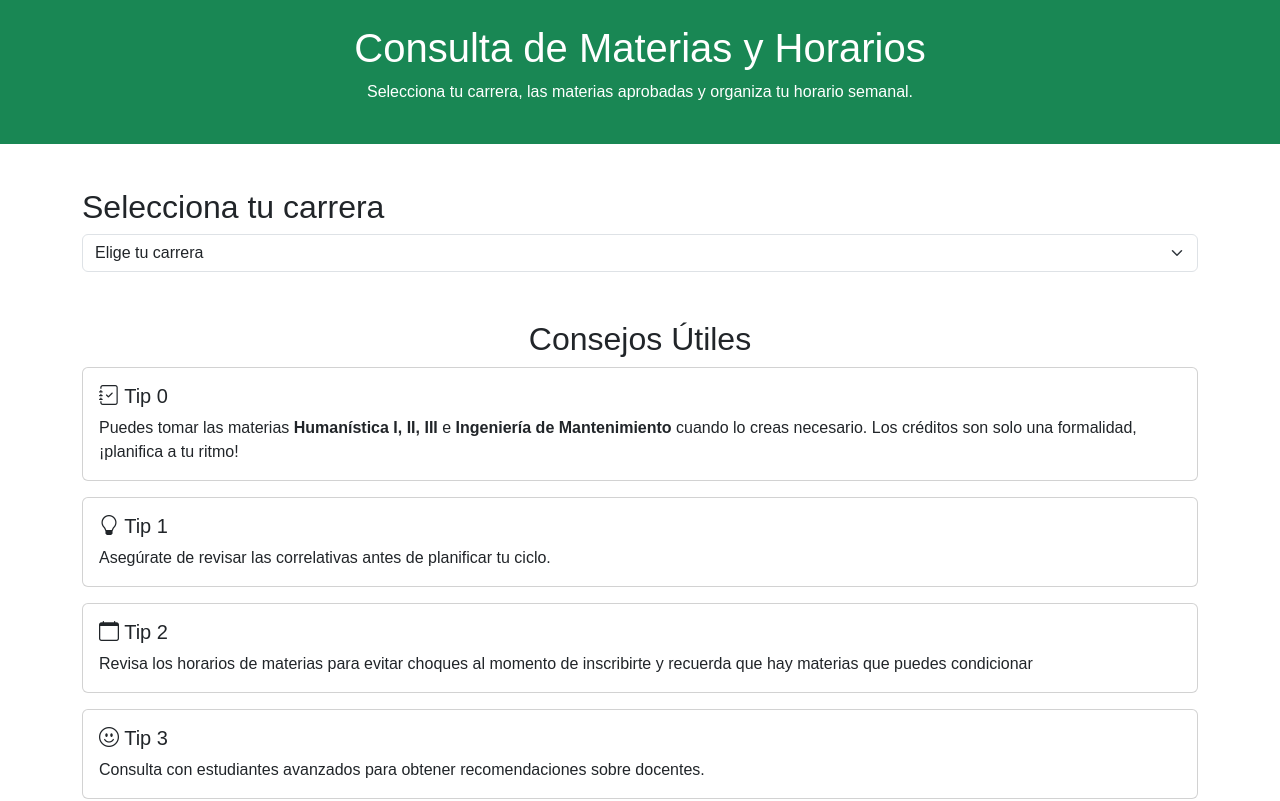
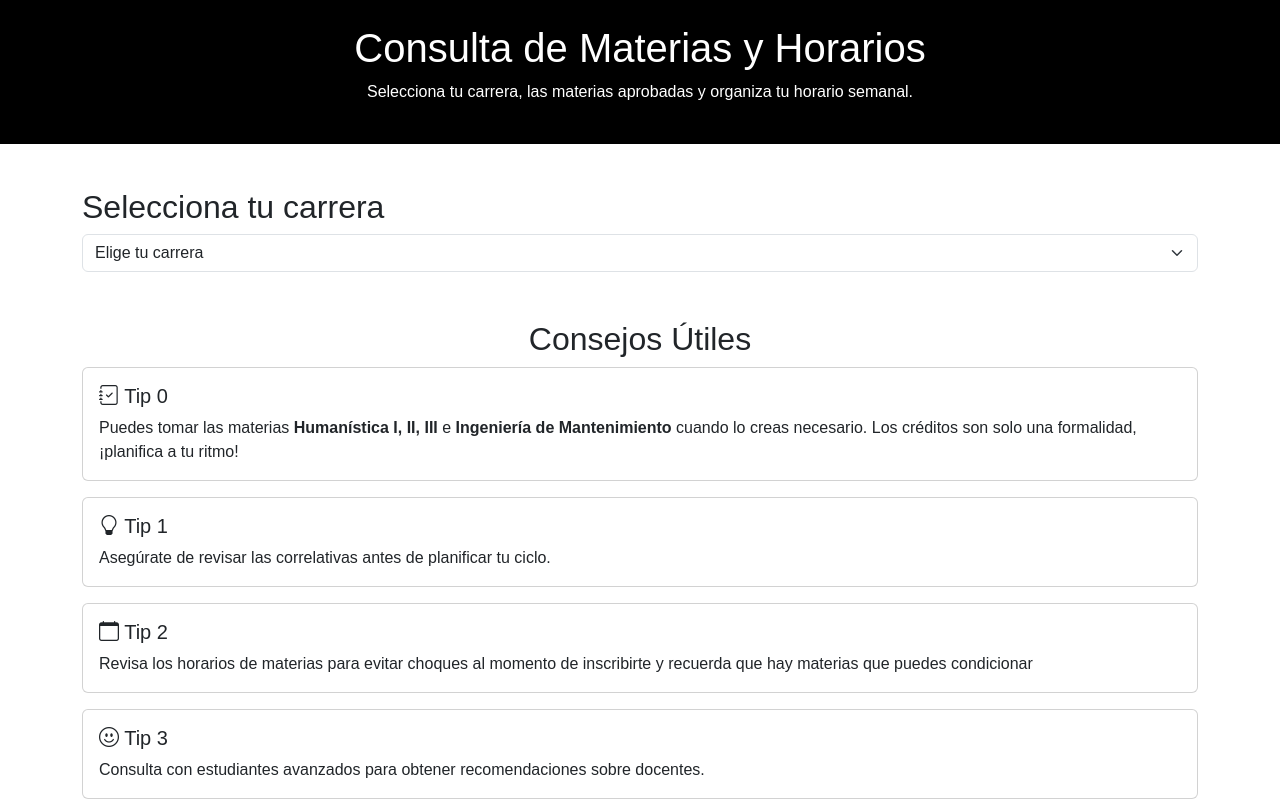
Before and after one commit to Mone3423/MECAMANIA-MATERIAS, a plain HTML site: page index.html in a window 1280 px wide. Shown: the top 801 px of the page. Drawn offline with nearby package versions, Linux system fonts and the light colour scheme.

Commit message:
Update index.html

```diff
--- a/index.html
+++ b/index.html
@@ -199,7 +199,7 @@
 
 <body>
 
-  <header class="bg-success text-white text-center py-4">
+  <header class="bg-black text-white text-center py-4">
     <h1>Consulta de Materias y Horarios</h1>
     <p>Selecciona tu carrera, las materias aprobadas y organiza tu horario semanal.</p>
   </header>
```
